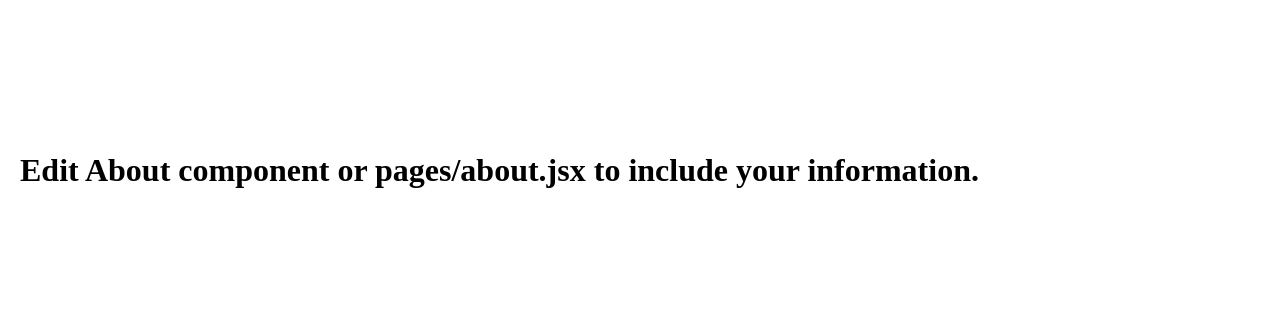
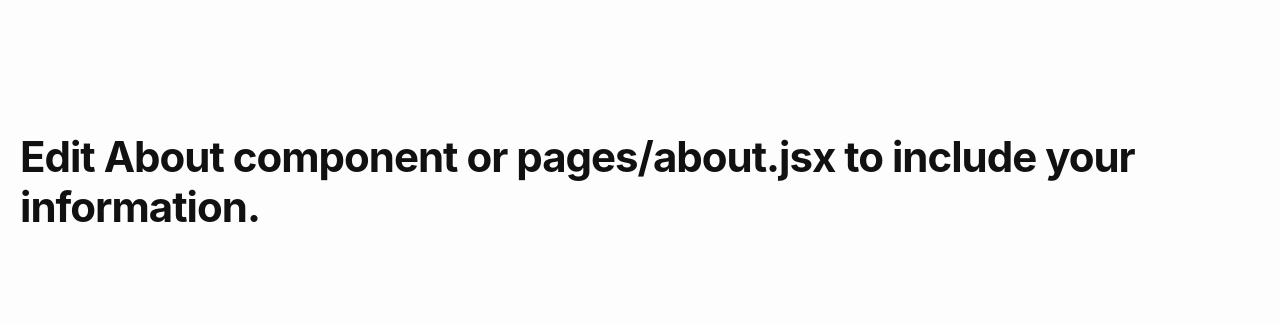
Before and after one commit to queuedq/queuedlab-blog, a Gatsby site: page /about in a window 1280 px wide. Built offline with nearby package versions, Linux system fonts and the light colour scheme; Gatsby itself is replaced by a stand-in of ours.

Commit message:
Initial styling

```diff
--- a/gatsby-config.js
+++ b/gatsby-config.js
@@ -19,6 +19,7 @@ module.exports = {
     }
   },
   plugins: [
+    "gatsby-plugin-sass",
     "gatsby-plugin-react-helmet",
     "gatsby-plugin-lodash",
     {
--- a/package.json
+++ b/package.json
@@ -15,6 +15,7 @@
     "gatsby-plugin-nprogress": "^2.3.2",
     "gatsby-plugin-offline": "^3.2.7",
     "gatsby-plugin-react-helmet": "^3.3.2",
+    "gatsby-plugin-sass": "^2.3.12",
     "gatsby-plugin-sharp": "^2.6.9",
     "gatsby-plugin-sitemap": "^2.4.3",
     "gatsby-plugin-twitter": "^2.3.2",
@@ -30,6 +31,7 @@
     "lodash": "^4.17.15",
     "moment": "^2.26.0",
     "netlify-cms-app": "^2.12.13",
+    "node-sass": "^4.14.1",
     "prismjs": "^1.20.0",
     "react": "^16.13.1",
     "react-disqus-comments": "^1.4.0",
--- a/src/layout/index.jsx
+++ b/src/layout/index.jsx
@@ -1,6 +1,7 @@
 import React from "react";
 import { Helmet } from "react-helmet";
 import config from "../../data/SiteConfig";
+import "../sass/main.scss";
 import "./index.css";
 
 export default class MainLayout extends React.Component {
--- /dev/null
+++ b/src/sass/_variables.scss
@@ -0,0 +1,40 @@
+// Color
+
+$brand-color: #8a2ae2;
+
+$brand-color-light-1: #a155e8;
+$brand-color-light-2: #b97fee;
+$brand-color-light-3: #d0aaf3;
+$brand-color-light-4: #e8d4f9;
+$brand-color-light-5: #f3eafc;
+
+$brand-color-dark-1: #7c26cb;
+$brand-color-dark-2: #6e22b5;
+$brand-color-dark-3: #531988;
+$brand-color-dark-4: #37115a;
+$brand-color-dark-5: #1c082d;
+
+$text-color: #111;
+$background-color: #fdfdfd !default;
+
+// Typography
+
+$font-size-1: 42px;
+$font-size-2: 28px;
+$font-size-3: 24px;
+$font-size-4: 20px;
+$font-size-5: 16px;
+$font-size-6: 14px;
+
+$base-font-family: -apple-system, BlinkMacSystemFont, "Segoe UI", Roboto, Helvetica, Arial, sans-serif, "Apple Color Emoji", "Segoe UI Emoji", "Segoe UI Symbol";
+$base-font-size: $font-size-5;
+$base-line-height: 1.75;
+
+
+// Spacing
+
+$spacing-small: 8px;
+
+@function spacing($multiplier) {
+  @return $spacing-small * $multiplier;
+}
--- /dev/null
+++ b/src/sass/base/_base.scss
@@ -0,0 +1,109 @@
+// Reset some basic elements
+body, h1, h2, h3, h4, h5, h6,
+p, blockquote, pre, hr,
+dl, dd, ol, ul, figure {
+  margin: 0;
+  padding: 0;
+  box-sizing: border-box;
+}
+
+
+// Basic styling
+body {
+  background-color: $background-color;
+  -webkit-text-size-adjust: 100%;
+  -webkit-font-feature-settings: "kern" 1;
+     -moz-font-feature-settings: "kern" 1;
+       -o-font-feature-settings: "kern" 1;
+          font-feature-settings: "kern" 1;
+  font-kerning: normal;
+  display: flex;
+  min-height: 100vh;
+  flex-direction: column;
+}
+
+
+// Set `margin-bottom` to maintain vertical rhythm
+h1, h2, h3, h4, h5, h6,
+p, blockquote, pre,
+ul, ol, dl, figure {
+  margin-bottom: spacing(2);
+}
+
+
+// Images
+img {
+  max-width: 100%;
+  vertical-align: middle;
+}
+
+
+// Figures
+figure > img {
+  display: block;
+}
+
+figcaption {
+  font-size: $font-size-6;
+}
+
+
+// Code formatting
+pre,
+code {
+  font-size: $font-size-6;
+  border: 1px solid $oc-gray-5;
+  border-radius: 3px;
+  background-color: #eef;
+}
+
+code {
+  padding: 1px 5px;
+}
+
+pre {
+  padding: 8px 12px;
+  overflow-x: auto;
+
+  > code {
+    border: 0;
+    padding-right: 0;
+    padding-left: 0;
+  }
+}
+
+
+// Tables
+table {
+  margin-bottom: spacing(4);
+  width: 100%;
+  text-align: left;
+  color: lighten($text-color, 18%);
+  border-collapse: collapse;
+  border: 1px solid $oc-gray-5;
+  tr {
+    &:nth-child(even) {
+      background-color: lighten($oc-gray-5, 6%);
+    }
+  }
+  th, td {
+    padding: spacing(1) spacing(1);
+  }
+  th {
+    background-color: lighten($oc-gray-5, 3%);
+    border: 1px solid darken($oc-gray-5, 4%);
+    border-bottom-color: darken($oc-gray-5, 12%);
+  }
+  td {
+    border: 1px solid $oc-gray-5;
+  }
+}
+
+
+// Horizontal rule
+hr {
+  margin: 3rem auto;
+  width: 50%;
+  border: none;
+  border-top: 1px solid $oc-gray-3;
+}
--- /dev/null
+++ b/src/sass/base/_open-color.scss
@@ -0,0 +1,399 @@
+//
+//
+//  𝗖 𝗢 𝗟 𝗢 𝗥
+//  v 1.6.3
+//
+//  ━━━━━━━━━━━━━━━━━━━━━━━━━━━━━━━━━━━
+
+
+//  General
+//  ───────────────────────────────────
+
+$oc-white:         #ffffff;
+$oc-black:         #000000;
+
+
+//  Gray
+//  ───────────────────────────────────
+
+$oc-gray-list: (
+  "0": #f8f9fa,
+  "1": #f1f3f5,
+  "2": #e9ecef,
+  "3": #dee2e6,
+  "4": #ced4da,
+  "5": #adb5bd,
+  "6": #868e96,
+  "7": #495057,
+  "8": #343a40,
+  "9": #212529
+);
+
+$oc-gray-0: map-get($oc-gray-list, "0");
+$oc-gray-1: map-get($oc-gray-list, "1");
+$oc-gray-2: map-get($oc-gray-list, "2");
+$oc-gray-3: map-get($oc-gray-list, "3");
+$oc-gray-4: map-get($oc-gray-list, "4");
+$oc-gray-5: map-get($oc-gray-list, "5");
+$oc-gray-6: map-get($oc-gray-list, "6");
+$oc-gray-7: map-get($oc-gray-list, "7");
+$oc-gray-8: map-get($oc-gray-list, "8");
+$oc-gray-9: map-get($oc-gray-list, "9");
+
+
+//  Red
+//  ───────────────────────────────────
+
+$oc-red-list: (
+  "0": #fff5f5,
+  "1": #ffe3e3,
+  "2": #ffc9c9,
+  "3": #ffa8a8,
+  "4": #ff8787,
+  "5": #ff6b6b,
+  "6": #fa5252,
+  "7": #f03e3e,
+  "8": #e03131,
+  "9": #c92a2a
+);
+
+$oc-red-0: map-get($oc-red-list, "0");
+$oc-red-1: map-get($oc-red-list, "1");
+$oc-red-2: map-get($oc-red-list, "2");
+$oc-red-3: map-get($oc-red-list, "3");
+$oc-red-4: map-get($oc-red-list, "4");
+$oc-red-5: map-get($oc-red-list, "5");
+$oc-red-6: map-get($oc-red-list, "6");
+$oc-red-7: map-get($oc-red-list, "7");
+$oc-red-8: map-get($oc-red-list, "8");
+$oc-red-9: map-get($oc-red-list, "9");
+
+
+//  Pink
+//  ───────────────────────────────────
+
+$oc-pink-list: (
+  "0": #fff0f6,
+  "1": #ffdeeb,
+  "2": #fcc2d7,
+  "3": #faa2c1,
+  "4": #f783ac,
+  "5": #f06595,
+  "6": #e64980,
+  "7": #d6336c,
+  "8": #c2255c,
+  "9": #a61e4d
+);
+
+$oc-pink-0: map-get($oc-pink-list, "0");
+$oc-pink-1: map-get($oc-pink-list, "1");
+$oc-pink-2: map-get($oc-pink-list, "2");
+$oc-pink-3: map-get($oc-pink-list, "3");
+$oc-pink-4: map-get($oc-pink-list, "4");
+$oc-pink-5: map-get($oc-pink-list, "5");
+$oc-pink-6: map-get($oc-pink-list, "6");
+$oc-pink-7: map-get($oc-pink-list, "7");
+$oc-pink-8: map-get($oc-pink-list, "8");
+$oc-pink-9: map-get($oc-pink-list, "9");
+
+
+//  Grape
+//  ───────────────────────────────────
+
+$oc-grape-list: (
+  "0": #f8f0fc,
+  "1": #f3d9fa,
+  "2": #eebefa,
+  "3": #e599f7,
+  "4": #da77f2,
+  "5": #cc5de8,
+  "6": #be4bdb,
+  "7": #ae3ec9,
+  "8": #9c36b5,
+  "9": #862e9c
+);
+
+$oc-grape-0: map-get($oc-grape-list, "0");
+$oc-grape-1: map-get($oc-grape-list, "1");
+$oc-grape-2: map-get($oc-grape-list, "2");
+$oc-grape-3: map-get($oc-grape-list, "3");
+$oc-grape-4: map-get($oc-grape-list, "4");
+$oc-grape-5: map-get($oc-grape-list, "5");
+$oc-grape-6: map-get($oc-grape-list, "6");
+$oc-grape-7: map-get($oc-grape-list, "7");
+$oc-grape-8: map-get($oc-grape-list, "8");
+$oc-grape-9: map-get($oc-grape-list, "9");
+
+
+//  Violet
+//  ───────────────────────────────────
+
+$oc-violet-list: (
+  "0": #f3f0ff,
+  "1": #e5dbff,
+  "2": #d0bfff,
+  "3": #b197fc,
+  "4": #9775fa,
+  "5": #845ef7,
+  "6": #7950f2,
+  "7": #7048e8,
+  "8": #6741d9,
+  "9": #5f3dc4
+);
+
+$oc-violet-0: map-get($oc-violet-list, "0");
+$oc-violet-1: map-get($oc-violet-list, "1");
+$oc-violet-2: map-get($oc-violet-list, "2");
+$oc-violet-3: map-get($oc-violet-list, "3");
+$oc-violet-4: map-get($oc-violet-list, "4");
+$oc-violet-5: map-get($oc-violet-list, "5");
+$oc-violet-6: map-get($oc-violet-list, "6");
+$oc-violet-7: map-get($oc-violet-list, "7");
+$oc-violet-8: map-get($oc-violet-list, "8");
+$oc-violet-9: map-get($oc-violet-list, "9");
+
+
+//  Indigo
+//  ───────────────────────────────────
+
+$oc-indigo-list: (
+  "0": #edf2ff,
+  "1": #dbe4ff,
+  "2": #bac8ff,
+  "3": #91a7ff,
+  "4": #748ffc,
+  "5": #5c7cfa,
+  "6": #4c6ef5,
+  "7": #4263eb,
+  "8": #3b5bdb,
+  "9": #364fc7
+);
+
+$oc-indigo-0: map-get($oc-indigo-list, "0");
+$oc-indigo-1: map-get($oc-indigo-list, "1");
+$oc-indigo-2: map-get($oc-indigo-list, "2");
+$oc-indigo-3: map-get($oc-indigo-list, "3");
+$oc-indigo-4: map-get($oc-indigo-list, "4");
+$oc-indigo-5: map-get($oc-indigo-list, "5");
+$oc-indigo-6: map-get($oc-indigo-list, "6");
+$oc-indigo-7: map-get($oc-indigo-list, "7");
+$oc-indigo-8: map-get($oc-indigo-list, "8");
+$oc-indigo-9: map-get($oc-indigo-list, "9");
+
+
+//  Blue
+//  ───────────────────────────────────
+
+$oc-blue-list: (
+  "0": #e7f5ff,
+  "1": #d0ebff,
+  "2": #a5d8ff,
+  "3": #74c0fc,
+  "4": #4dabf7,
+  "5": #339af0,
+  "6": #228be6,
+  "7": #1c7ed6,
+  "8": #1971c2,
+  "9": #1864ab
+);
+
+$oc-blue-0: map-get($oc-blue-list, "0");
+$oc-blue-1: map-get($oc-blue-list, "1");
+$oc-blue-2: map-get($oc-blue-list, "2");
+$oc-blue-3: map-get($oc-blue-list, "3");
+$oc-blue-4: map-get($oc-blue-list, "4");
+$oc-blue-5: map-get($oc-blue-list, "5");
+$oc-blue-6: map-get($oc-blue-list, "6");
+$oc-blue-7: map-get($oc-blue-list, "7");
+$oc-blue-8: map-get($oc-blue-list, "8");
+$oc-blue-9: map-get($oc-blue-list, "9");
+
+
+//  Cyan
+//  ───────────────────────────────────
+
+$oc-cyan-list: (
+  "0": #e3fafc,
+  "1": #c5f6fa,
+  "2": #99e9f2,
+  "3": #66d9e8,
+  "4": #3bc9db,
+  "5": #22b8cf,
+  "6": #15aabf,
+  "7": #1098ad,
+  "8": #0c8599,
+  "9": #0b7285
+);
+
+$oc-cyan-0: map-get($oc-cyan-list, "0");
+$oc-cyan-1: map-get($oc-cyan-list, "1");
+$oc-cyan-2: map-get($oc-cyan-list, "2");
+$oc-cyan-3: map-get($oc-cyan-list, "3");
+$oc-cyan-4: map-get($oc-cyan-list, "4");
+$oc-cyan-5: map-get($oc-cyan-list, "5");
+$oc-cyan-6: map-get($oc-cyan-list, "6");
+$oc-cyan-7: map-get($oc-cyan-list, "7");
+$oc-cyan-8: map-get($oc-cyan-list, "8");
+$oc-cyan-9: map-get($oc-cyan-list, "9");
+
+
+//  Teal
+//  ───────────────────────────────────
+
+$oc-teal-list: (
+  "0": #e6fcf5,
+  "1": #c3fae8,
+  "2": #96f2d7,
+  "3": #63e6be,
+  "4": #38d9a9,
+  "5": #20c997,
+  "6": #12b886,
+  "7": #0ca678,
+  "8": #099268,
+  "9": #087f5b
+);
+
+$oc-teal-0: map-get($oc-teal-list, "0");
+$oc-teal-1: map-get($oc-teal-list, "1");
+$oc-teal-2: map-get($oc-teal-list, "2");
+$oc-teal-3: map-get($oc-teal-list, "3");
+$oc-teal-4: map-get($oc-teal-list, "4");
+$oc-teal-5: map-get($oc-teal-list, "5");
+$oc-teal-6: map-get($oc-teal-list, "6");
+$oc-teal-7: map-get($oc-teal-list, "7");
+$oc-teal-8: map-get($oc-teal-list, "8");
+$oc-teal-9: map-get($oc-teal-list, "9");
+
+
+//  Green
+//  ───────────────────────────────────
+
+$oc-green-list: (
+  "0": #ebfbee,
+  "1": #d3f9d8,
+  "2": #b2f2bb,
+  "3": #8ce99a,
+  "4": #69db7c,
+  "5": #51cf66,
+  "6": #40c057,
+  "7": #37b24d,
+  "8": #2f9e44,
+  "9": #2b8a3e
+);
+
+$oc-green-0: map-get($oc-green-list, "0");
+$oc-green-1: map-get($oc-green-list, "1");
+$oc-green-2: map-get($oc-green-list, "2");
+$oc-green-3: map-get($oc-green-list, "3");
+$oc-green-4: map-get($oc-green-list, "4");
+$oc-green-5: map-get($oc-green-list, "5");
+$oc-green-6: map-get($oc-green-list, "6");
+$oc-green-7: map-get($oc-green-list, "7");
+$oc-green-8: map-get($oc-green-list, "8");
+$oc-green-9: map-get($oc-green-list, "9");
+
+
+//  Lime
+//  ───────────────────────────────────
+
+$oc-lime-list: (
+  "0": #f4fce3,
+  "1": #e9fac8,
+  "2": #d8f5a2,
+  "3": #c0eb75,
+  "4": #a9e34b,
+  "5": #94d82d,
+  "6": #82c91e,
+  "7": #74b816,
+  "8": #66a80f,
+  "9": #5c940d
+);
+
+$oc-lime-0: map-get($oc-lime-list, "0");
+$oc-lime-1: map-get($oc-lime-list, "1");
+$oc-lime-2: map-get($oc-lime-list, "2");
+$oc-lime-3: map-get($oc-lime-list, "3");
+$oc-lime-4: map-get($oc-lime-list, "4");
+$oc-lime-5: map-get($oc-lime-list, "5");
+$oc-lime-6: map-get($oc-lime-list, "6");
+$oc-lime-7: map-get($oc-lime-list, "7");
+$oc-lime-8: map-get($oc-lime-list, "8");
+$oc-lime-9: map-get($oc-lime-list, "9");
+
+
+//  Yellow
+//  ───────────────────────────────────
+
+$oc-yellow-list: (
+  "0": #fff9db,
+  "1": #fff3bf,
+  "2": #ffec99,
+  "3": #ffe066,
+  "4": #ffd43b,
+  "5": #fcc419,
+  "6": #fab005,
+  "7": #f59f00,
+  "8": #f08c00,
+  "9": #e67700
+);
+
+$oc-yellow-0: map-get($oc-yellow-list, "0");
+$oc-yellow-1: map-get($oc-yellow-list, "1");
+$oc-yellow-2: map-get($oc-yellow-list, "2");
+$oc-yellow-3: map-get($oc-yellow-list, "3");
+$oc-yellow-4: map-get($oc-yellow-list, "4");
+$oc-yellow-5: map-get($oc-yellow-list, "5");
+$oc-yellow-6: map-get($oc-yellow-list, "6");
+$oc-yellow-7: map-get($oc-yellow-list, "7");
+$oc-yellow-8: map-get($oc-yellow-list, "8");
+$oc-yellow-9: map-get($oc-yellow-list, "9");
+
+
+//  Orange
+//  ───────────────────────────────────
+
+$oc-orange-list: (
+  "0": #fff4e6,
+  "1": #ffe8cc,
+  "2": #ffd8a8,
+  "3": #ffc078,
+  "4": #ffa94d,
+  "5": #ff922b,
+  "6": #fd7e14,
+  "7": #f76707,
+  "8": #e8590c,
+  "9": #d9480f
+);
+
+$oc-orange-0: map-get($oc-orange-list, "0");
+$oc-orange-1: map-get($oc-orange-list, "1");
+$oc-orange-2: map-get($oc-orange-list, "2");
+$oc-orange-3: map-get($oc-orange-list, "3");
+$oc-orange-4: map-get($oc-orange-list, "4");
+$oc-orange-5: map-get($oc-orange-list, "5");
+$oc-orange-6: map-get($oc-orange-list, "6");
+$oc-orange-7: map-get($oc-orange-list, "7");
+$oc-orange-8: map-get($oc-orange-list, "8");
+$oc-orange-9: map-get($oc-orange-list, "9");
+
+
+//  Color list
+//  ───────────────────────────────────
+
+$oc-color-spectrum:   9;
+
+$oc-color-list: (
+  $oc-gray-list:      "gray",
+  $oc-red-list:      "red",
+  $oc-pink-list:      "pink",
+  $oc-grape-list:      "grape",
+  $oc-violet-list:      "violet",
+  $oc-indigo-list:      "indigo",
+  $oc-blue-list:      "blue",
+  $oc-cyan-list:      "cyan",
+  $oc-teal-list:      "teal",
+  $oc-green-list:      "green",
+  $oc-lime-list:      "lime",
+  $oc-yellow-list:      "yellow",
+  $oc-orange-list:      "orange"
+);
--- /dev/null
+++ b/src/sass/base/_typography.scss
@@ -0,0 +1,100 @@
+// Default font size
+html, body {
+  font-family: $base-font-family;
+  font-size: $base-font-size;
+  line-height: $base-line-height;
+  color: $text-color;
+}
+
+// Headings
+h1, h2, h3 {
+  margin: spacing(4) 0 spacing(1) 0;
+  font-weight: 700;
+  line-height: 1.25;
+}
+
+h4, h5, h6 {
+  margin: spacing(3) 0 spacing(1) 0;
+  font-weight: 700;
+  line-height: 1.5;
+}
+
+h1 { font-size: $font-size-1; line-height: 1.2; letter-spacing: -1px; }
+h2 { font-size: $font-size-2; }
+h3 { font-size: $font-size-3; }
+h4 { font-size: $font-size-4; }
+h5 { font-size: $font-size-5; }
+h6 { font-size: $font-size-6; }
+
+
+// Links
+a {
+  color: $brand-color;
+  text-decoration: none;
+
+  &:hover {
+    color: $brand-color-dark-2;
+  }
+}
+
+@mixin style-link {
+  transition: all 0.2s ease-in-out;
+  border-bottom: 1px solid $brand-color;
+
+  &:hover {
+    background-color: $brand-color-light-5;
+    color: $brand-color-dark-1;
+    border-bottom-color: $brand-color-dark-1;
+  }
+}
+
+@mixin reset-link {
+  color: inherit;
+
+  &:hover {
+    color: inherit;
+  }
+}
+
+
+// Lists
+ul, ol {
+  margin-left: 1.5rem;
+}
+
+li {
+  > ul,
+  > ol {
+    margin-bottom: 0;
+  }
+}
+
+@mixin style-list { // Apply to `li` element
+  position: relative;
+
+  &:before {
+    content: "";
+    position: absolute;
+    top: 0;
+    bottom: 0;
+    left: -1.3rem;
+    margin: auto 0;
+    width: 6px;
+    height: 6px;
+    background-color: $brand-color;
+    border-radius: 50%;
+  }
+}
+
+
+// Blockquotes
+blockquote {
+  padding-left: spacing(2);
+  border-left: 4px solid $oc-gray-5;
+  color: $oc-gray-6;
+  font-style: italic;
+
+  > :last-child {
+    margin-bottom: 0;
+  }
+}
--- /dev/null
+++ b/src/sass/main.scss
@@ -0,0 +1,9 @@
+@charset "utf-8";
+
+@import
+  "variables",
+  "base/reset",
+  "base/open-color",
+  "base/base",
+  "base/typography"
+;
```
Also changed, not shown: src/sass/base/_reset.scss (added, +20 -0 lines), 1 other file.
